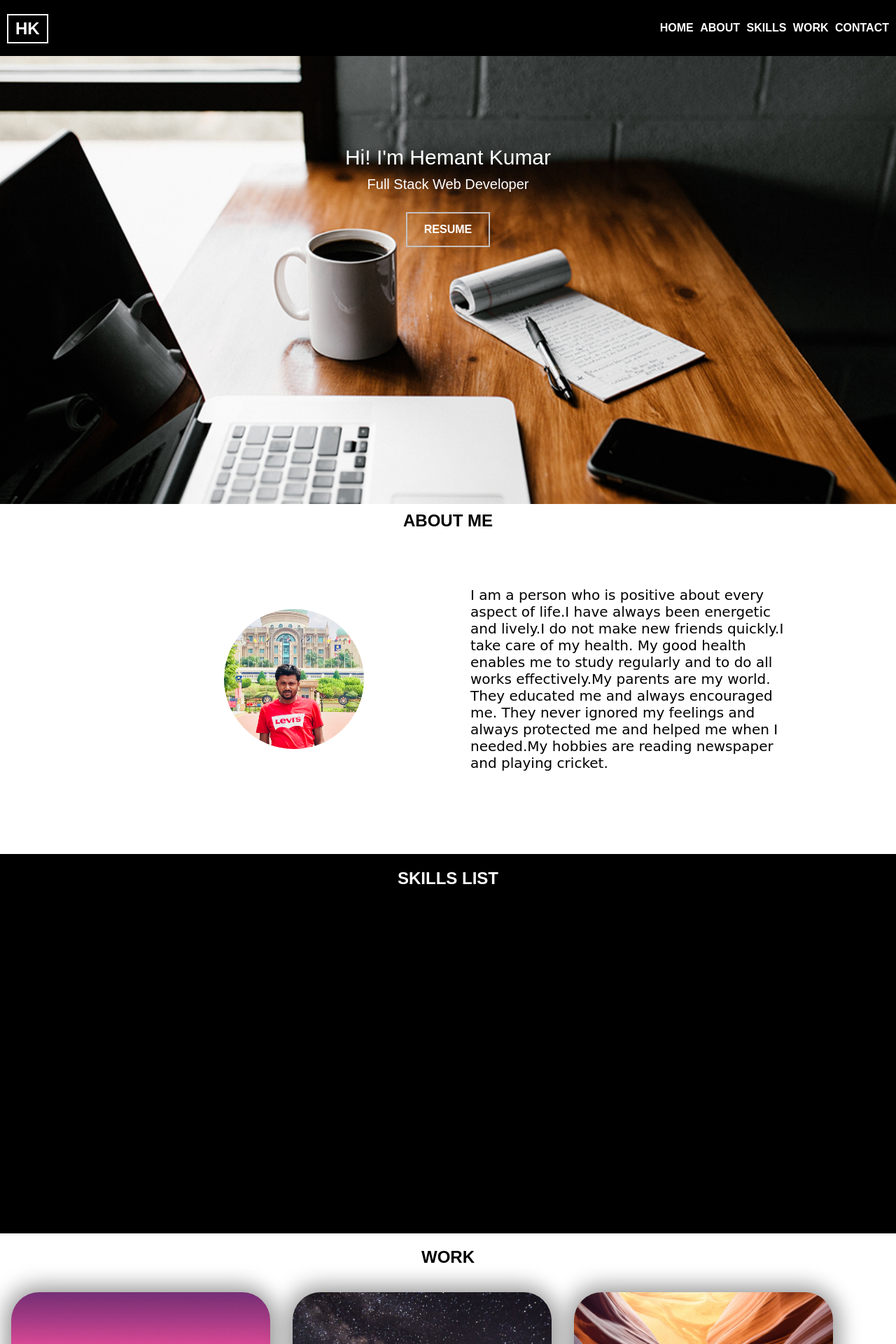
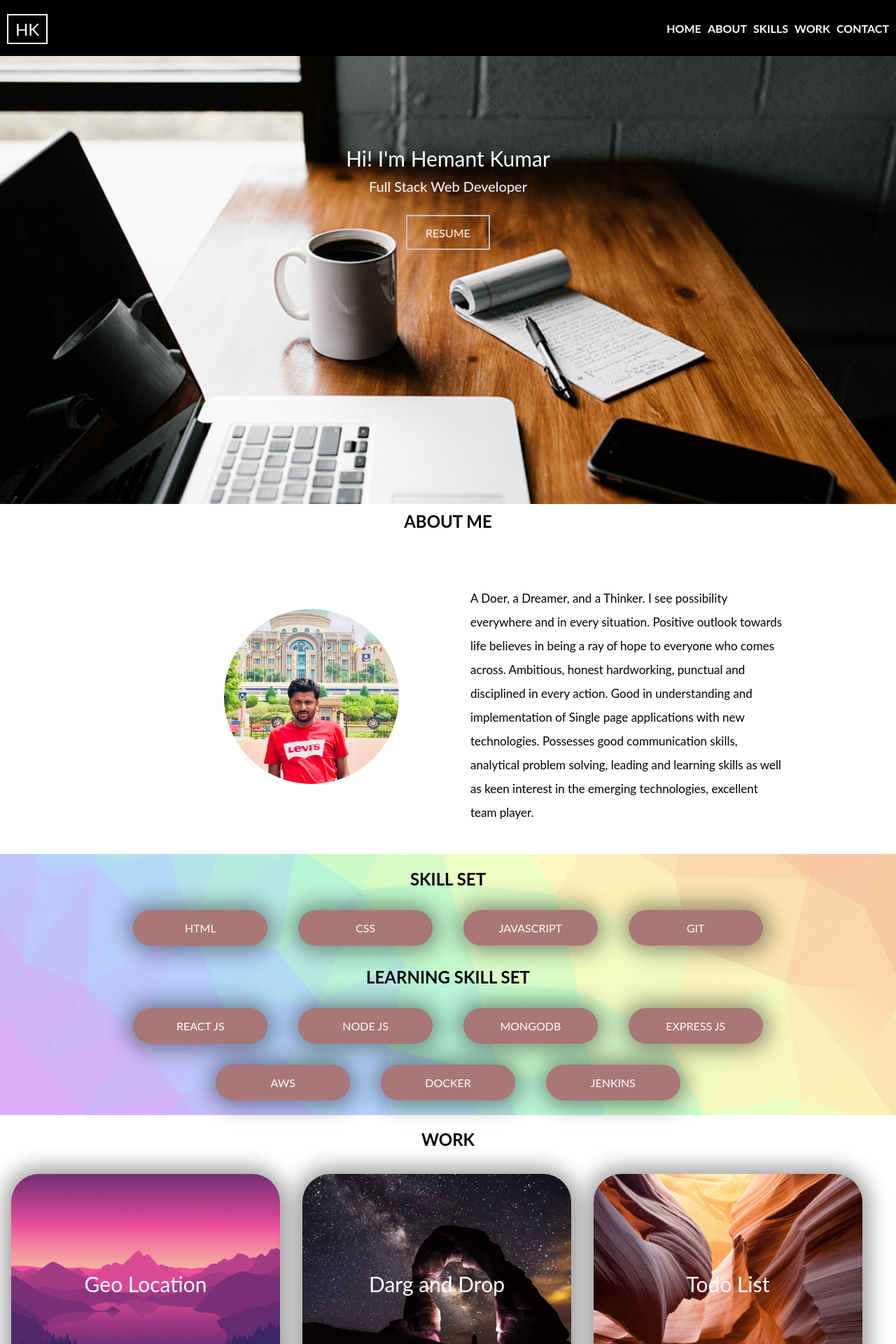
Before and after one commit to devHemant/myportfolio, a PHP site: page / in a window 1280 px wide. Shown: the top 1920 px of the page at 70% size. Run offline with PHP 8.4, Linux system fonts and the light colour scheme.

Commit message:
changes of skills and navLinks

```diff
--- a/index.html
+++ b/index.html
@@ -12,7 +12,7 @@
 
 </head>
 
-<body>
+<body id="home">
     <div id="container">
         <nav id="navBar">
 
@@ -22,10 +22,10 @@
             <div id="navLinks">
                 <ul class="uList">
                     <li class="list"><a class="link" href="#home">HOME</a></li>
-                    <li class="list"><a class="link" href="#about">ABOUT</a></li>
+                    <li class="list"><a class="link" href="#aboutMe">ABOUT</a></li>
                     <li class="list"><a class="link" href="#skills">SKILLS</a></li>
                     <li class="list"><a class="link" href="#work">WORK</a></li>
-                    <li class="list"><a class="link" href="#contact">CONTACT</a></li>
+                    <li class="list"><a class="link" href="#social-contact">CONTACT</a></li>
                 </ul>
             </div>
         </nav>
@@ -47,29 +47,99 @@
                 </div>
             </section>
 
-            <section class="about">
+            <section class="about" id="aboutMe">
                 <h2 class="aboutTitle">ABOUT ME</h2>
                 <div class="aboutInfo">
                     <div class="imageContainer">
                         <div class="myImage"></div>
                     </div>
                     <div class="description">
-                        <p>I am a person who is positive about every aspect of life.I have always been energetic and
-                            lively.I do not make new friends quickly.I take care of my health. My good health enables me
-                            to study regularly and to do all works effectively.My parents are my world. They educated me
-                            and always encouraged me. They never ignored my feelings and always protected me and helped
-                            me when I needed.My hobbies are reading newspaper and playing cricket.</p>
+                        <p>A Doer, a Dreamer, and a Thinker. I see possibility everywhere and in every situation. Positive outlook towards life believes in being a ray of hope to everyone who comes across. Ambitious, honest hardworking, punctual and disciplined in every action.
+
+                            Good in understanding and implementation of Single page applications with new technologies.
+                            Possesses good communication skills, analytical problem solving, leading and learning skills as well as keen interest in the emerging technologies, excellent team player.</p>
                     </div>
                 </div>
             </section>
 
-            <section class="section">
+            <section class="section" id="skills">
                 <div class="mySkills">
-                    <h2 class="skillHead">SKILLS LIST</h2>
+                    <div class="skillSets">
+                        <h2 class="skillHead">SKILL SET</h2>
+
+                        <div class="skillCardBox">
+                            <a href="https://en.wikipedia.org/wiki/HTML" target="_blank">
+                                <div class="skillCard">
+                                    <p>Html</p>
+                                </div>
+                            </a>
+                            <a href="https://en.wikipedia.org/wiki/CSS" target="_blank">
+                                <div class="skillCard">
+                                    <p>Css</p>
+                                </div>
+                            </a>
+                            <a href="https://en.wikipedia.org/wiki/JavaScript" target="_blank">
+                                <div class="skillCard">
+                                    <p>JavaScript</p>
+                                </div>
+                            </a>
+                            <a href="https://en.wikipedia.org/wiki/GIT" target="_blank">
+                                <div class="skillCard">
+                                    <p>Git</p>
+                                </div>
+                            </a>
+                        </div>
+
+
+                    </div>
+                    <div class="learningSkillSets">
+                        <h2 class="skillHead">Learning SKILL SET</h2>
+
+                        <div class="skillCardBox">
+                            <a href="https://en.wikipedia.org/wiki/React_(JavaScript_library)" target="_blank">
+                                <div class="skillCard">
+                                    <p>REACT JS</p>
+                                </div>
+                            </a>
+                            <a href="https://en.wikipedia.org/wiki/Node.js" target="_blank">
+                                <div class="skillCard">
+                                    <p>NODE JS</p>
+                                </div>
+                            </a>
+                            <a href="https://en.wikipedia.org/wiki/MongoDB" target="_blank">
+                                <div class="skillCard">
+                                    <p>MONGODB</p>
+                                </div>
+                            </a>
+                            <a href="https://en.wikipedia.org/wiki/Express.js" target="_blank">
+                                <div class="skillCard">
+                                    <p>EXPRESS JS</p>
+                                </div>
+                            </a>
+                        </div>
+                        <div class="skillCardBox">
+                            <a href="https://en.wikipedia.org/wiki/Amazon_Web_Services" target="_blank">
+                                <div class="skillCard">
+                                    <p>AWS</p>
+                                </div>
+                            </a>
+                            <a href="https://en.wikipedia.org/wiki/Docker" target="_blank">
+                                <div class="skillCard">
+                                    <p>docker</p>
+                                </div>
+                            </a>
+                            <a href="https://en.wikipedia.org/wiki/Jenkins_(software)" target="_blank">
+                                <div class="skillCard">
+                                    <p>jenkins</p>
+                                </div>
+                            </a>
+                        </div>
+
+                    </div>
                 </div>
             </section>
 
-            <section>
+            <section id="work">
                 <div class="myWork">
                     <h2 class="workHead">WORK</h2>
 
--- a/style.css
+++ b/style.css
@@ -1,9 +1,13 @@
-body {
-    margin: 0px;
-    padding: 0px;
+ * {
     box-sizing: border-box;
-    /* background-color: #fff4c8; */
-}
+    font-family: 'Lato', sans-serif;
+    font-weight: 400;
+  }
+  html, body {
+    margin: 0;
+    padding: 0;
+    scroll-behavior: smooth;
+  }
 #container {
     height: auto;
     font-size: 16px;
@@ -153,8 +158,8 @@
     background-size: cover;
     background-repeat: no-repeat;
     border-radius: 100% ;
-    height: 200px;
-    width: 200px;
+    height: 250px;
+    width: 250px;
     background-color: black;
     float: left;
 }
@@ -163,30 +168,63 @@
 }
 .description p {
     text-align: left;
-     font-size: 20px;
-     font-family: cursive;
+    font-size: 17px;
+    line-height: 2;
     margin: -32px;
-
 }
 .mySkills{
-background-color: #000;
-margin: 0px;
-padding: 1px;
+    background-image: url("skillsBG.jpg");
+    background-position: center;
+    background-size: cover;
+    background-repeat: no-repeat;
+    margin: 0px;
+    padding: 1px;
 }
 .skillHead{
-height: 500px;
-color: #fff;
+color: #000;
+text-transform: uppercase;
+font-weight: bolder;
 }
+
+.skillCardBox{
+    margin: 10px 0px;
+}
+.skillCardBox a{
+    text-decoration: none;
+    color: #fff;
+}
+.skillCard {
+    display: inline-block;
+    background: #a97777;
+    margin: 10px 20px;
+    width: 15%;
+    border-radius: 40px;
+    box-shadow: 5px 5px 30px 7px rgb(0 0 0 / 25%), -5px -5px 30px 7px rgb(0 0 0 / 22%);
+    cursor: pointer;
+    transition: 0.4s;
+}
+
+.skillCard p {
+    text-transform: uppercase;
+}
+  .skillCard:hover {
+    transform: scale(0.9, 0.9);
+    box-shadow: 5px 5px 30px 15px rgba(0,0,0,0.25),
+      -5px -5px 30px 15px rgba(0,0,0,0.22);
+  }
 
 
 .workCard{
     height: 400px;
 }
+.workHead{
+    font-weight: bolder;
+}
 .card{
     background: #000;
     padding: 25px;
     margin: 10px 20px;
-    width: 25%;
+    width: 30%;
     float: left;
     height: 300px;
     margin: 1rem;
```
Also changed, not shown: other parts of style.css (+17 -9 lines), project/style.css (+4 -3 lines), skills-BG.jfif (added), skills-BG.jpg (added), skillsBG.jpg (added).
